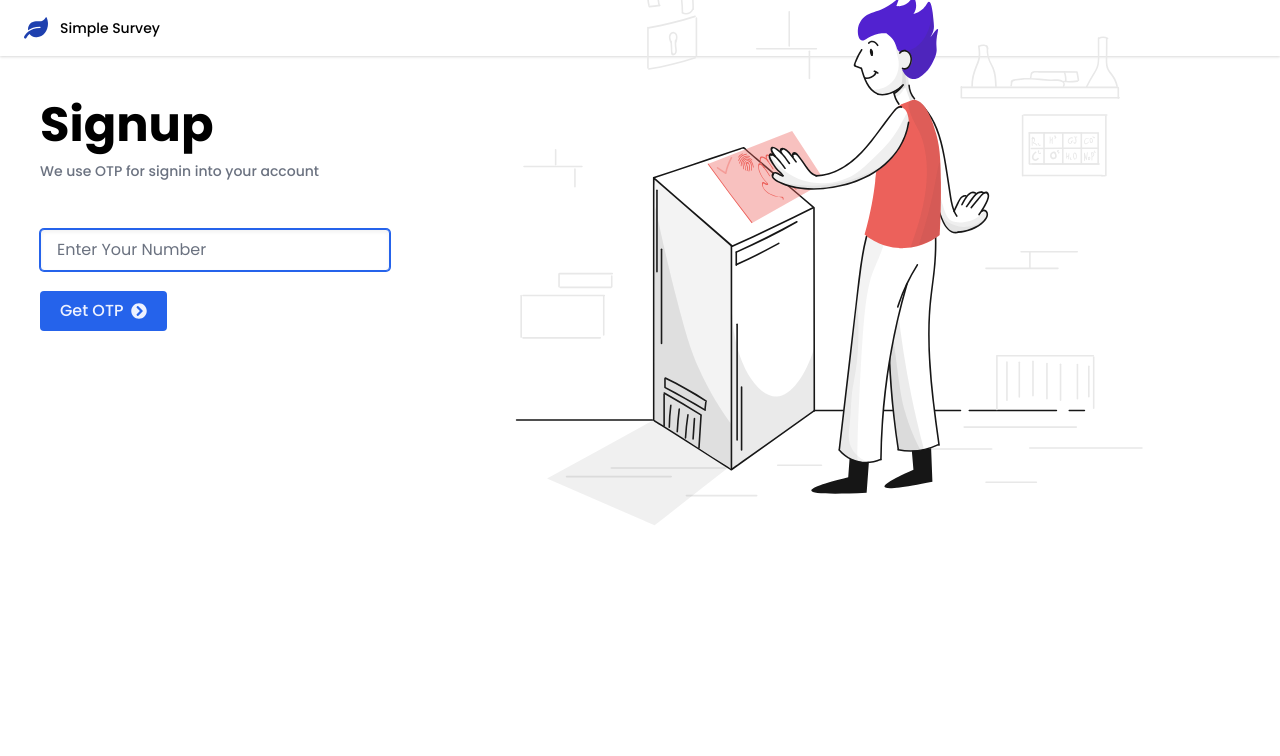
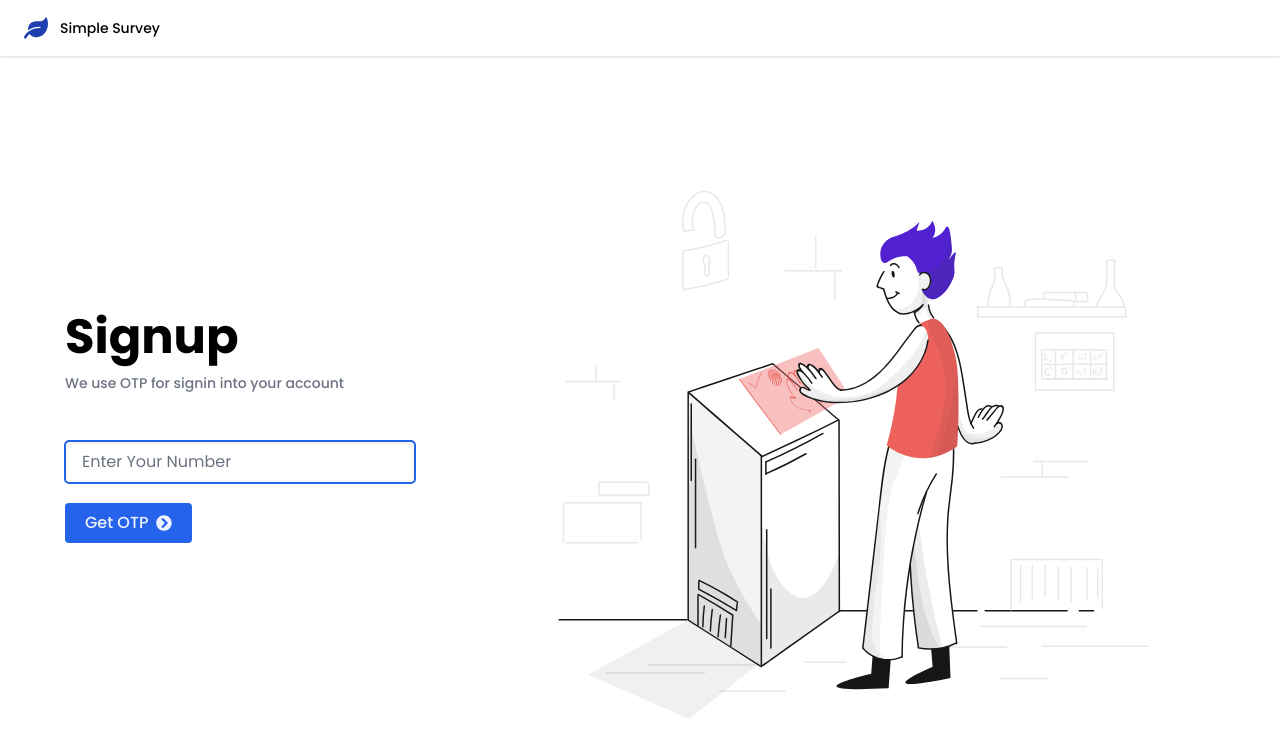
Before and after one commit to HarsimranBarki/trinkerr-assignment, a React (Create React App) app: page / in a window 1280 px wide. Shown: the top 756 px of the page. Built offline with nearby package versions, Linux system fonts and the light colour scheme.

Commit message:
removed absolutes from header and used flexbox for consistent spacing

```diff
--- a/src/components/common/Header.js
+++ b/src/components/common/Header.js
@@ -24,7 +24,7 @@ function Header() {
           </div>
         </div>
         <div className="access">
-          {user && (
+          {user?.name && (
             <motion.button
               whileHover={{ scale: 1.1 }}
               whileTap={{ scale: 0.9 }}
--- a/src/components/forms/VerifyName.js
+++ b/src/components/forms/VerifyName.js
@@ -61,7 +61,7 @@ const VerifyName = ({ history }) => {
       <Toaster position="bottom-center" reverseOrder={false} />
       <input
         type="text"
-        className="form-input px-4 py-2 border-gray-300 rounded mt-2 shadow-inner"
+        className="form-input w-full px-4 py-2 border-gray-300 rounded mt-2 shadow-inner"
         placeholder="Enter Your Name"
         value={name}
         onChange={(e) => onlyAplhabets(e)}
--- a/src/components/forms/VerifyOTP.js
+++ b/src/components/forms/VerifyOTP.js
@@ -32,7 +32,7 @@ const VerifyOTP = ({ setSignupState }) => {
       <Toaster position="bottom-center" reverseOrder={false} />
       <input
         type="text"
-        className="form-input px-3 py-2 md:px-4 md:py-2  border-gray-300 rounded mt-2 shadow-inner"
+        className="form-input w-full px-3 py-2 md:px-4 md:py-2  border-gray-300 rounded mt-2 shadow-inner"
         placeholder="Enter Your OTP"
         data-testid="input"
         value={otp}
--- a/src/components/forms/VerifyPhone.js
+++ b/src/components/forms/VerifyPhone.js
@@ -35,7 +35,7 @@ const VerifyPhone = ({ setSignupState }) => {
       <Toaster position="bottom-center" reverseOrder={false} />
       <input
         type="text"
-        className="form-input -1 px-3 py-2 md:px-4 md:py-2 border-gray-300 rounded mt-2 shadow-inner"
+        className="form-input -1 px-3 py-2 w-full md:px-4 md:py-2 border-gray-300 rounded mt-2 shadow-inner"
         placeholder="Enter Your Number"
         value={phone}
         data-testid="input"
@@ -48,7 +48,7 @@ const VerifyPhone = ({ setSignupState }) => {
         type="submit"
         id="verifyPhoneButton"
         data-testid="button"
-        className="bg-blue-600 text-indigo-50 px-3 py-2 md:px-5 md:py-2  font-medium rounded mt-5 hover:bg-blue-700 transition flex items-center"
+        className="bg-blue-600 text-indigo-50  px-3 py-2 md:px-5 md:py-2  font-medium rounded mt-5 hover:bg-blue-700 transition flex items-center"
       >
         Get OTP <FaChevronCircleRight className="inline ml-2" />
       </button>
--- a/src/components/pages/Home.js
+++ b/src/components/pages/Home.js
@@ -23,12 +23,12 @@ const Home = () => {
   }, [user, history]);
 
   return (
-    <div className=" w-full h-screen  ">
+    <div className=" w-full h-screen flex flex-col ">
       <Header />
 
-      <div className="flex h-80 px-0 sm:px-10 max-w-full sm:max-w-screen-2xl mx-auto  justify-between items-center flex-wrap sm:flex-nowrap">
-        <div className="left  mx-auto  ">
-          <div>
+      <div className="flex-row sm:flex-col h-full">
+        <div className="flex h-full px-10 max-w-full sm:max-w-screen-2xl mx-auto justify-between items-center flex-wrap sm:flex-nowrap">
+          <div className="left mx-auto  ">
             <h1 className="text-3xl md:text-5xl font-bold">Signup</h1>
             <p className="text-sm text-gray-500 mt-1 md:mt-3 font-medium">
               We use OTP for signin into your account
@@ -45,10 +45,10 @@ const Home = () => {
               )}
             </AnimatePresence>
           </div>
-        </div>
 
-        <div className="right w-full ">
-          <img src={LoginImage} alt="logo" />
+          <div className="right w-full sm:w-2/3 ">
+            <img src={LoginImage} alt="logo" />
+          </div>
         </div>
       </div>
     </div>
```
